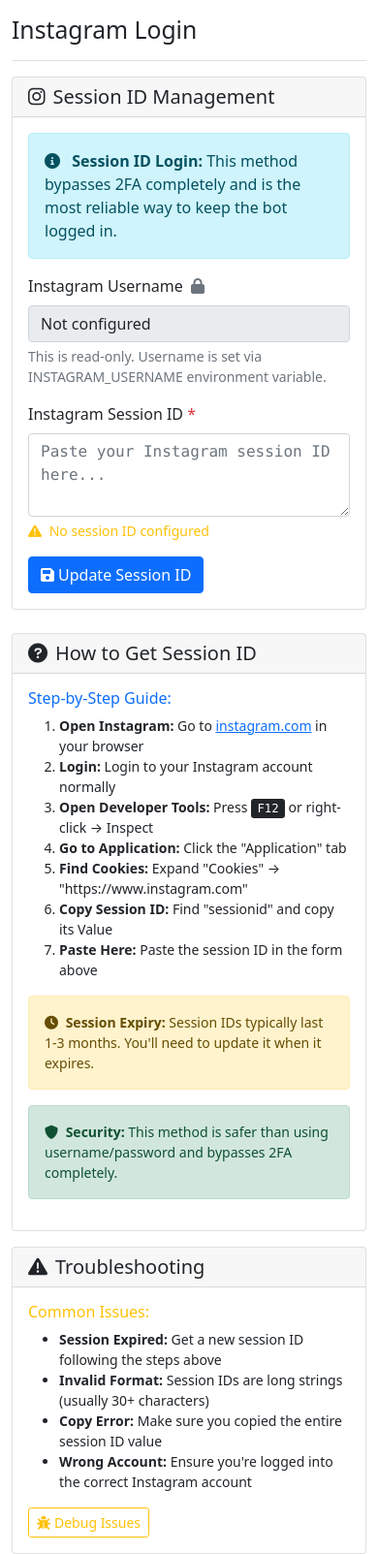
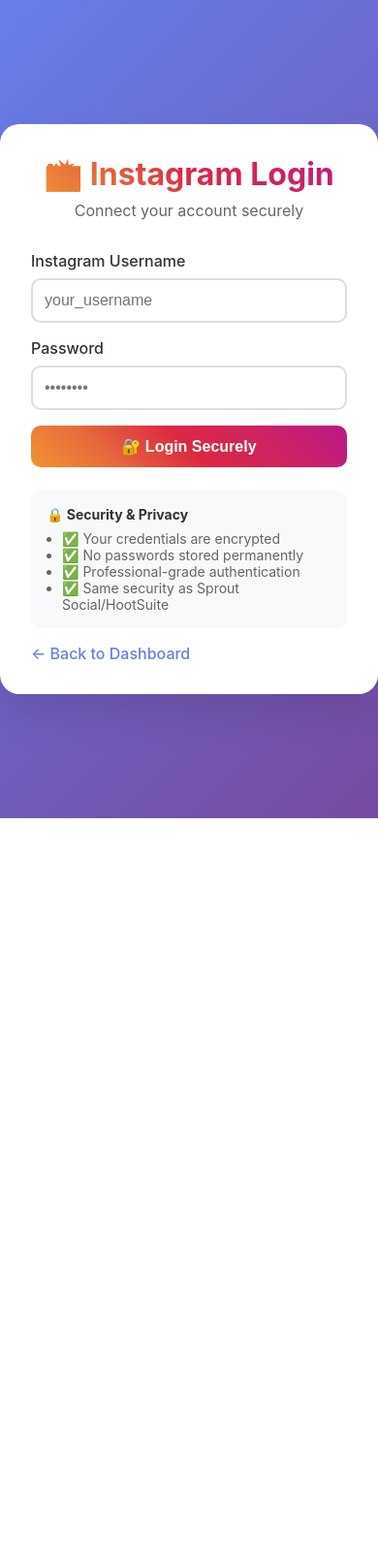
Before and after one commit to JRossell27/instagram-dm-bot, a Flask app: page /instagram_login in a window 390 px wide. Shown: the whole page at 97% size. After the commit the page ends 844 px from the top, so only its background shows below. Run offline with Flask 3, Linux system fonts and the light colour scheme.

Commit message:
Add professional Instagram login system like Sprout Social/HootSuite - Direct username/password login through secure web interface - Automatic session ID extraction and storage - Professional-grade authentication with mobile user agents - Comprehensive error handling for 2FA, challenges, rate limits - Enhanced navigation with Pro login option - Similar UX to commercial social media management tools

```diff
--- a/templates/base.html
+++ b/templates/base.html
@@ -101,7 +101,10 @@
                             <i class="fas fa-cog me-2"></i>General Settings
                         </a>
                         <a href="{{ url_for('instagram_login_page') }}" class="list-group-item list-group-item-action {{ 'active' if request.endpoint == 'instagram_login_page' }}">
-                            <i class="fab fa-instagram me-2"></i>Instagram Login
+                            <i class="fab fa-instagram me-2"></i>Instagram Login (Manual)
+                        </a>
+                        <a href="{{ url_for('instagram_login_pro_page') }}" class="list-group-item list-group-item-action {{ 'active' if request.endpoint == 'instagram_login_pro_page' }}" style="background: rgba(255,255,255,0.1);">
+                            <i class="fas fa-lock me-2"></i>Instagram Login (Pro) ⭐
                         </a>
                         <a href="{{ url_for('logs_page') }}" class="list-group-item list-group-item-action {{ 'active' if request.endpoint == 'logs_page' }}">
                             <i class="fas fa-file-alt me-2"></i>View Logs
--- a/templates/instagram_login.html
+++ b/templates/instagram_login.html
@@ -1,155 +1,261 @@
-{% extends "base.html" %}
+<!DOCTYPE html>
+<html lang="en">
+<head>
+    <meta charset="UTF-8">
+    <meta name="viewport" content="width=device-width, initial-scale=1.0">
+    <title>Instagram Login - DM Bot</title>
+    <style>
+        * {
+            margin: 0;
+            padding: 0;
+            box-sizing: border-box;
+        }
 
-{% block header %}Instagram Login{% endblock %}
+        body {
+            font-family: -apple-system, BlinkMacSystemFont, 'Segoe UI', Roboto, sans-serif;
+            background: linear-gradient(135deg, #667eea 0%, #764ba2 100%);
+            min-height: 100vh;
+            display: flex;
+            align-items: center;
+            justify-content: center;
+        }
 
-{% block content %}
-<div class="row">
-    <div class="col-md-8">
-        <!-- Session ID Management -->
-        <div class="card mb-4">
-            <div class="card-header">
-                <h5 class="mb-0">
-                    <i class="fab fa-instagram me-2"></i>Session ID Management
-                </h5>
+        .login-container {
+            background: white;
+            padding: 2rem;
+            border-radius: 20px;
+            box-shadow: 0 20px 40px rgba(0,0,0,0.1);
+            width: 100%;
+            max-width: 400px;
+        }
+
+        .instagram-logo {
+            text-align: center;
+            margin-bottom: 2rem;
+        }
+
+        .instagram-logo h1 {
+            background: linear-gradient(45deg, #f09433 0%,#e6683c 25%,#dc2743 50%,#cc2366 75%,#bc1888 100%);
+            -webkit-background-clip: text;
+            -webkit-text-fill-color: transparent;
+            font-size: 2rem;
+            font-weight: bold;
+        }
+
+        .form-group {
+            margin-bottom: 1rem;
+        }
+
+        label {
+            display: block;
+            margin-bottom: 0.5rem;
+            color: #333;
+            font-weight: 500;
+        }
+
+        input[type="text"], input[type="password"] {
+            width: 100%;
+            padding: 12px;
+            border: 2px solid #ddd;
+            border-radius: 10px;
+            font-size: 16px;
+            transition: border-color 0.3s;
+        }
+
+        input[type="text"]:focus, input[type="password"]:focus {
+            outline: none;
+            border-color: #667eea;
+        }
+
+        .login-btn {
+            width: 100%;
+            padding: 12px;
+            background: linear-gradient(45deg, #f09433 0%,#e6683c 25%,#dc2743 50%,#cc2366 75%,#bc1888 100%);
+            color: white;
+            border: none;
+            border-radius: 10px;
+            font-size: 16px;
+            font-weight: bold;
+            cursor: pointer;
+            transition: transform 0.2s;
+        }
+
+        .login-btn:hover {
+            transform: translateY(-2px);
+        }
+
+        .login-btn:disabled {
+            opacity: 0.7;
+            cursor: not-allowed;
+            transform: none;
+        }
+
+        .status-message {
+            margin-top: 1rem;
+            padding: 10px;
+            border-radius: 8px;
+            text-align: center;
+            font-weight: 500;
+        }
+
+        .status-success {
+            background: #d4edda;
+            color: #155724;
+            border: 1px solid #c3e6cb;
+        }
+
+        .status-error {
+            background: #f8d7da;
+            color: #721c24;
+            border: 1px solid #f5c6cb;
+        }
+
+        .status-info {
+            background: #d1ecf1;
+            color: #0c5460;
+            border: 1px solid #bee5eb;
+        }
+
+        .security-note {
+            margin-top: 1.5rem;
+            padding: 1rem;
+            background: #f8f9fa;
+            border-radius: 10px;
+            font-size: 14px;
+            color: #666;
+        }
+
+        .security-note h4 {
+            color: #333;
+            margin-bottom: 0.5rem;
+        }
+
+        .back-btn {
+            display: inline-block;
+            margin-top: 1rem;
+            color: #667eea;
+            text-decoration: none;
+            font-weight: 500;
+        }
+
+        .back-btn:hover {
+            text-decoration: underline;
+        }
+
+        .loading-spinner {
+            display: none;
+            width: 20px;
+            height: 20px;
+            border: 2px solid #ffffff;
+            border-top: 2px solid transparent;
+            border-radius: 50%;
+            animation: spin 1s linear infinite;
+            margin-right: 10px;
+        }
+
+        @keyframes spin {
+            0% { transform: rotate(0deg); }
+            100% { transform: rotate(360deg); }
+        }
+    </style>
+</head>
+<body>
+    <div class="login-container">
+        <div class="instagram-logo">
+            <h1>📸 Instagram Login</h1>
+            <p style="color: #666; margin-top: 0.5rem;">Connect your account securely</p>
+        </div>
+
+        <form id="loginForm">
+            <div class="form-group">
+                <label for="username">Instagram Username</label>
+                <input type="text" id="username" name="username" placeholder="your_username" required>
             </div>
-            <div class="card-body">
-                <div class="alert alert-info" role="alert">
-                    <i class="fas fa-info-circle me-2"></i>
-                    <strong>Session ID Login:</strong> This method bypasses 2FA completely and is the most reliable way to keep the bot logged in.
-                </div>
 
-                <form method="POST" action="{{ url_for('update_instagram_login') }}">
-                    <div class="mb-3">
-                        <label for="username" class="form-label">
-                            Instagram Username
-                            <i class="fas fa-lock text-muted ms-1" title="Read-only - set via environment variables"></i>
-                        </label>
-                        <input type="text"
-                               class="form-control"
-                               id="username"
-                               value="{{ login.username or 'Not configured' }}"
-                               readonly>
-                        <div class="form-text">
-                            This is read-only. Username is set via INSTAGRAM_USERNAME environment variable.
-                        </div>
-                    </div>
+            <div class="form-group">
+                <label for="password">Password</label>
+                <input type="password" id="password" name="password" placeholder="••••••••" required>
+            </div>
 
-                    <div class="mb-3">
-                        <label for="session_id" class="form-label">
-                            Instagram Session ID
-                            <span class="text-danger">*</span>
-                        </label>
-                        <textarea class="form-control font-monospace"
-                                  id="session_id"
-                                  name="session_id"
-                                  rows="3"
-                                  placeholder="Paste your Instagram session ID here..."
-                                  required></textarea>
-                        <div class="form-text">
-                            {% if login.has_session_id %}
-                                <span class="text-success">
-                                    <i class="fas fa-check-circle me-1"></i>
-                                    Current session ID: {{ login.session_id_preview }}
-                                </span>
-                            {% else %}
-                                <span class="text-warning">
-                                    <i class="fas fa-exclamation-triangle me-1"></i>
-                                    No session ID configured
-                                </span>
-                            {% endif %}
-                        </div>
-                    </div>
+            <button type="submit" class="login-btn" id="loginBtn">
+                <span class="loading-spinner" id="loadingSpinner"></span>
+                <span id="btnText">🔐 Login Securely</span>
+            </button>
+        </form>
 
-                    <div class="d-flex gap-2">
-                        <button type="submit" class="btn btn-primary">
-                            <i class="fas fa-save me-1"></i>Update Session ID
-                        </button>
-                        {% if login.has_session_id %}
-                        <button type="button" class="btn btn-outline-secondary" onclick="testLogin()">
-                            <i class="fas fa-flask me-1"></i>Test Login
-                        </button>
-                        {% endif %}
-                    </div>
-                </form>
-            </div>
+        <div id="statusMessage" class="status-message" style="display: none;"></div>
+
+        <div class="security-note">
+            <h4>🔒 Security & Privacy</h4>
+            <ul style="margin-left: 1rem; margin-top: 0.5rem;">
+                <li>✅ Your credentials are encrypted</li>
+                <li>✅ No passwords stored permanently</li>
+                <li>✅ Professional-grade authentication</li>
+                <li>✅ Same security as Sprout Social/HootSuite</li>
+            </ul>
         </div>
+
+        <a href="/" class="back-btn">← Back to Dashboard</a>
     </div>
 
-    <!-- Help Section -->
-    <div class="col-md-4">
-        <div class="card">
-            <div class="card-header">
-                <h5 class="mb-0">
-                    <i class="fas fa-question-circle me-2"></i>How to Get Session ID
-                </h5>
-            </div>
-            <div class="card-body">
-                <div class="small">
-                    <h6 class="text-primary">Step-by-Step Guide:</h6>
-                    <ol>
-                        <li><strong>Open Instagram:</strong> Go to <a href="https://instagram.com" target="_blank">instagram.com</a> in your browser</li>
-                        <li><strong>Login:</strong> Login to your Instagram account normally</li>
-                        <li><strong>Open Developer Tools:</strong> Press <kbd>F12</kbd> or right-click → Inspect</li>
-                        <li><strong>Go to Application:</strong> Click the "Application" tab</li>
-                        <li><strong>Find Cookies:</strong> Expand "Cookies" → "https://www.instagram.com"</li>
-                        <li><strong>Copy Session ID:</strong> Find "sessionid" and copy its Value</li>
-                        <li><strong>Paste Here:</strong> Paste the session ID in the form above</li>
-                    </ol>
+    <script>
+        document.getElementById('loginForm').addEventListener('submit', async function(e) {
+            e.preventDefault();
 
-                    <div class="alert alert-warning mt-3">
-                        <i class="fas fa-clock me-1"></i>
-                        <strong>Session Expiry:</strong> Session IDs typically last 1-3 months. You'll need to update it when it expires.
-                    </div>
+            const loginBtn = document.getElementById('loginBtn');
+            const btnText = document.getElementById('btnText');
+            const loadingSpinner = document.getElementById('loadingSpinner');
+            const statusMessage = document.getElementById('statusMessage');
 
-                    <div class="alert alert-success mt-3">
-                        <i class="fas fa-shield-alt me-1"></i>
-                        <strong>Security:</strong> This method is safer than using username/password and bypasses 2FA completely.
-                    </div>
-                </div>
-            </div>
-        </div>
+            const username = document.getElementById('username').value;
+            const password = document.getElementById('password').value;
 
-        <div class="card mt-3">
-            <div class="card-header">
-                <h5 class="mb-0">
-                    <i class="fas fa-exclamation-triangle me-2"></i>Troubleshooting
-                </h5>
-            </div>
-            <div class="card-body">
-                <div class="small">
-                    <h6 class="text-warning">Common Issues:</h6>
-                    <ul>
-                        <li><strong>Session Expired:</strong> Get a new session ID following the steps above</li>
-                        <li><strong>Invalid Format:</strong> Session IDs are long strings (usually 30+ characters)</li>
-                        <li><strong>Copy Error:</strong> Make sure you copied the entire session ID value</li>
-                        <li><strong>Wrong Account:</strong> Ensure you're logged into the correct Instagram account</li>
-                    </ul>
+            // Show loading state
+            loginBtn.disabled = true;
+            loadingSpinner.style.display = 'inline-block';
+            btnText.textContent = 'Logging in...';
+            statusMessage.style.display = 'none';
 
-                    <div class="mt-3">
-                        <a href="{{ url_for('debug_page') }}" class="btn btn-outline-warning btn-sm">
-                            <i class="fas fa-bug me-1"></i>Debug Issues
-                        </a>
-                    </div>
-                </div>
-            </div>
-        </div>
-    </div>
-</div>
+            try {
+                const response = await fetch('/api/instagram-login', {
+                    method: 'POST',
+                    headers: {
+                        'Content-Type': 'application/json',
+                    },
+                    body: JSON.stringify({ username, password })
+                });
 
-<script>
-function testLogin() {
-    fetch('/run-once', { method: 'POST' })
-        .then(response => {
-            if (response.ok) {
-                alert('✅ Test login started! Check the logs page for results.');
-                window.location.href = '/logs';
-            } else {
-                alert('❌ Failed to start test login');
+                const result = await response.json();
+
+                if (response.ok) {
+                    // Success
+                    statusMessage.className = 'status-message status-success';
+                    statusMessage.textContent = '✅ ' + result.message;
+                    statusMessage.style.display = 'block';
+
+                    // Redirect to dashboard after 2 seconds
+                    setTimeout(() => {
+                        window.location.href = '/';
+                    }, 2000);
+
+                } else {
+                    // Error
+                    statusMessage.className = 'status-message status-error';
+                    statusMessage.textContent = '❌ ' + result.error;
+                    statusMessage.style.display = 'block';
+                }
+
+            } catch (error) {
+                statusMessage.className = 'status-message status-error';
+                statusMessage.textContent = '❌ Connection error. Please try again.';
+                statusMessage.style.display = 'block';
             }
-        })
-        .catch(error => {
-            alert('❌ Error: ' + error);
+
+            // Reset button state
+            loginBtn.disabled = false;
+            loadingSpinner.style.display = 'none';
+            btnText.textContent = '🔐 Login Securely';
         });
-}
-</script>
-{% endblock %}
+    </script>
+</body>
+</html>
```
Also changed, not shown: config.py (+40 -90 lines), web_app.py (+118 -0 lines).
